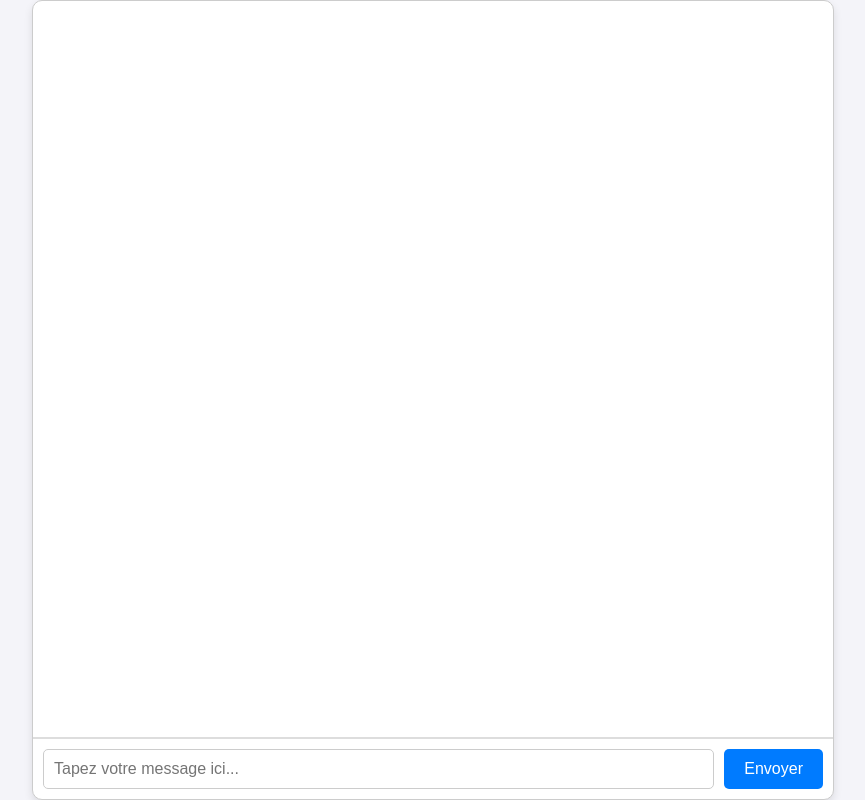
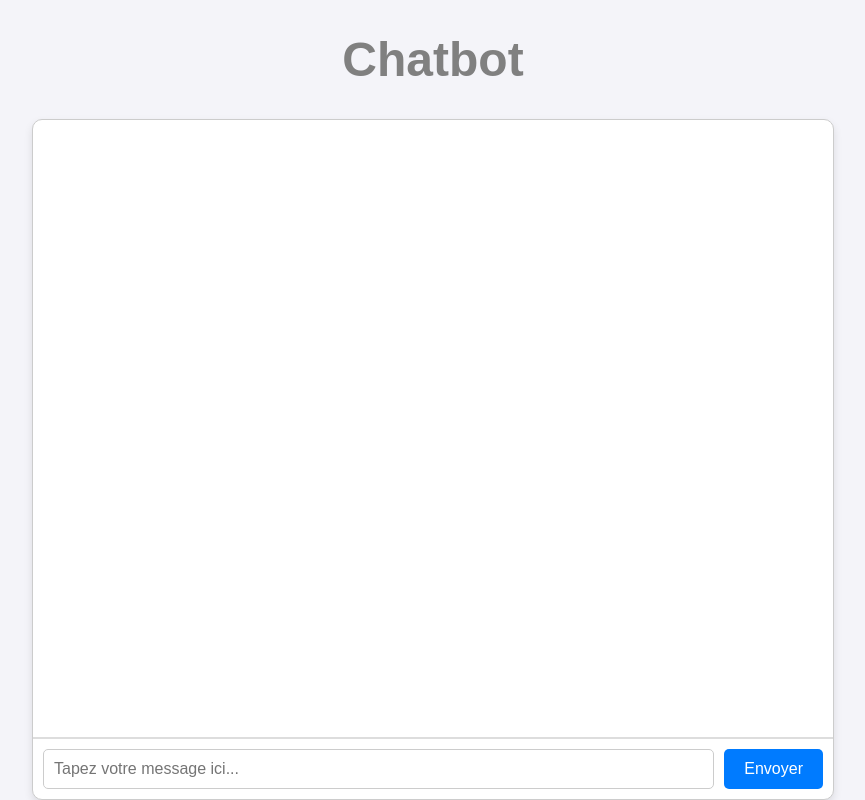
Before and after one commit to Florian-Huyghe/Chatbot, a plain HTML site: page index.html in a window 1280 px wide. Shown: the whole page, without its empty margins (207-1072 px from the left). Drawn offline with Linux system fonts and the light colour scheme.

Commit message:
ajout h1

```diff
--- a/index.html
+++ b/index.html
@@ -7,6 +7,7 @@
     <link rel="stylesheet" href="styles/style.css">
 </head>
 <body>
+    <h1>Chatbot</h1>
     <div id="chatContainer">
         <div id="chatbox"></div>
         <div id="userInputContainer">
--- a/styles/style.css
+++ b/styles/style.css
@@ -3,9 +3,16 @@ body {
     margin: 0;
     padding: 0;
     display: flex;
+    justify-content: center;
+    align-items: center;
     flex-direction: column;
     height: 100vh;
     background-color: #f4f4f9;
+}
+
+h1{
+    font-size: 3rem;
+    color: gray;
 }
 
 #chatContainer {
```
